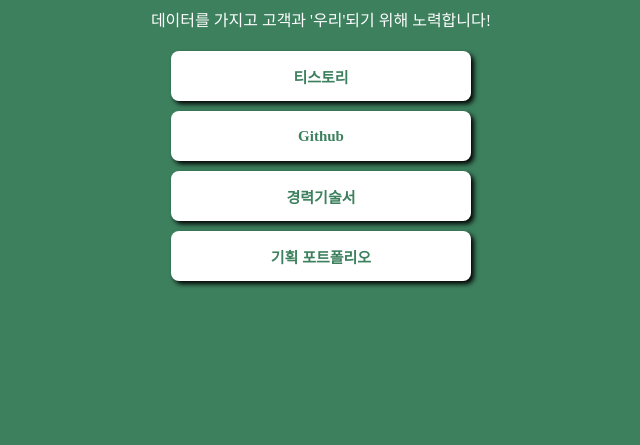
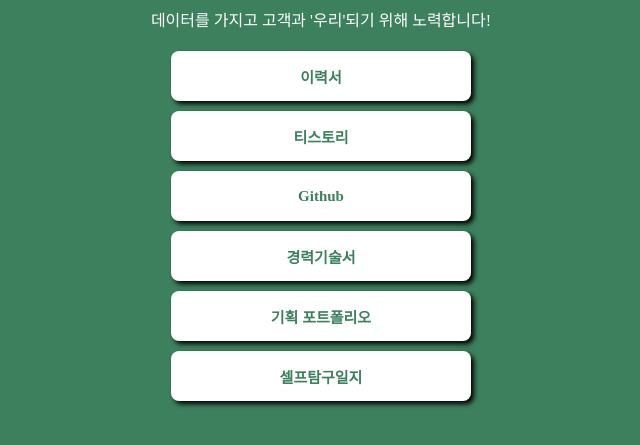
Before and after one commit to WOORI-KWON/mypage, a plain HTML site: page index.html in a window 1280 px wide. Shown: the part 335-780 px from the top of the page, without its empty margins (319-959 px from the left). Drawn offline with Linux system fonts and the light colour scheme; a web font is replaced by a local one.

Commit message:
Update index.html
이력서, 셀프탐구일지 추가

```diff
--- a/index.html
+++ b/index.html
@@ -97,10 +97,13 @@
             <h1 class="main">권우리</h1>
             <p class="sub">CX manager의 데이터분석 도전기</p>
             <p class="sub2">데이터를 가지고 고객과 '우리'되기 위해 노력합니다! </p>
+            <a target="_blank" href="https://woooori.notion.site/d72a4ec469ef46dcb03cf784efc33d1e">이력서</a>
             <a target="_blank" href="https://wooliary.tistory.com/"">티스토리</a>
             <a target="_blank" href="https://github.com/WOORI-KWON">Github</a>
             <a target="_blank" href="https://woooori.notion.site/3b6fb0ae65c44d1e9ca534f13f59a975">경력기술서</a>
             <a target="_blank" href="https://woooori.notion.site/48a33abeb03b438082cdfa61fd3a0de1?v=cecd3b45f7364034a50ce38d2f84f828">기획 포트폴리오</a>
+            <a target="_blank" href="https://woooori.notion.site/af70f50627ff489eb997f1a96f49ae1e">셀프탐구일지</a>
+
 
         </div>
     </body>
```
